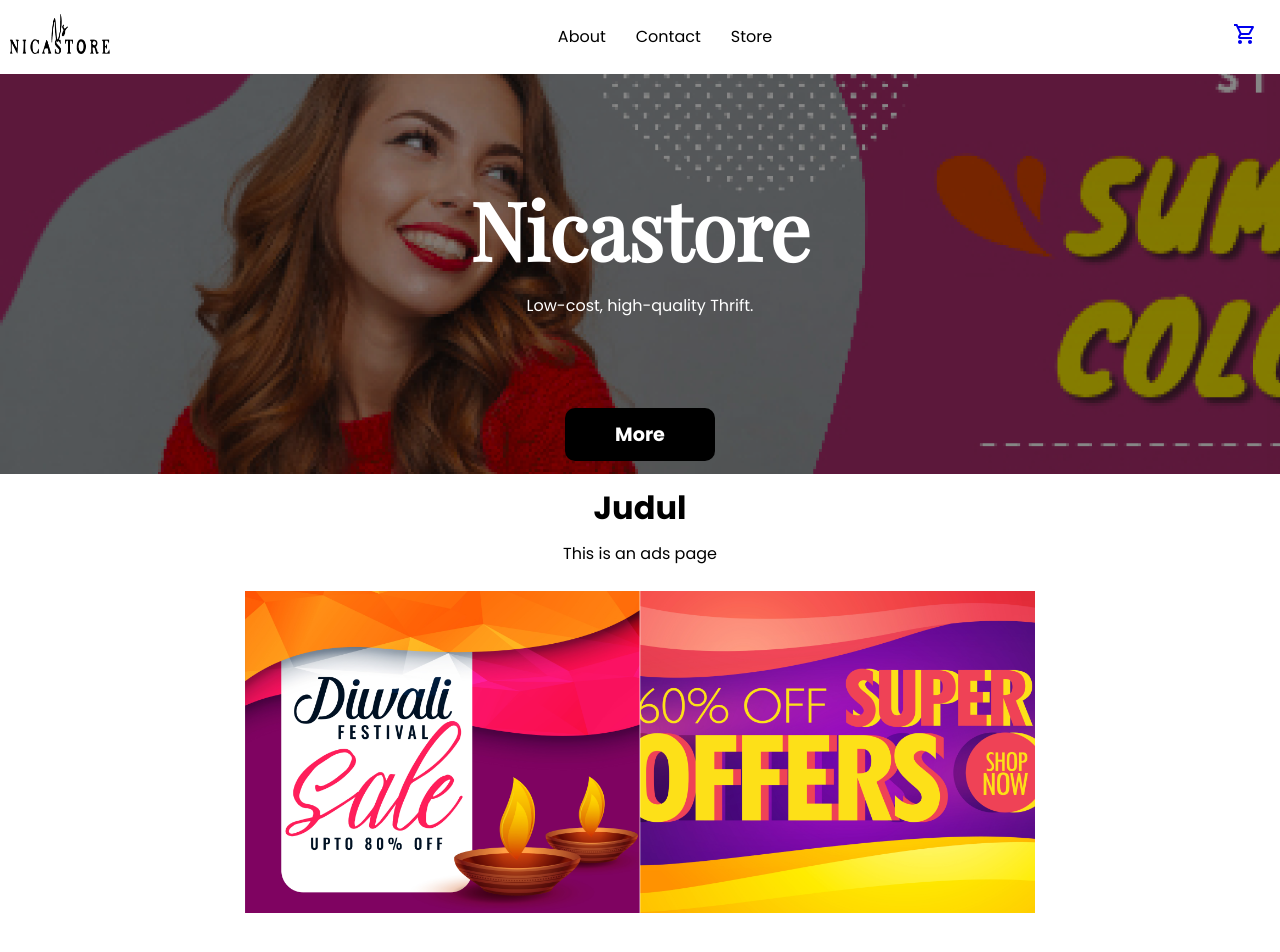
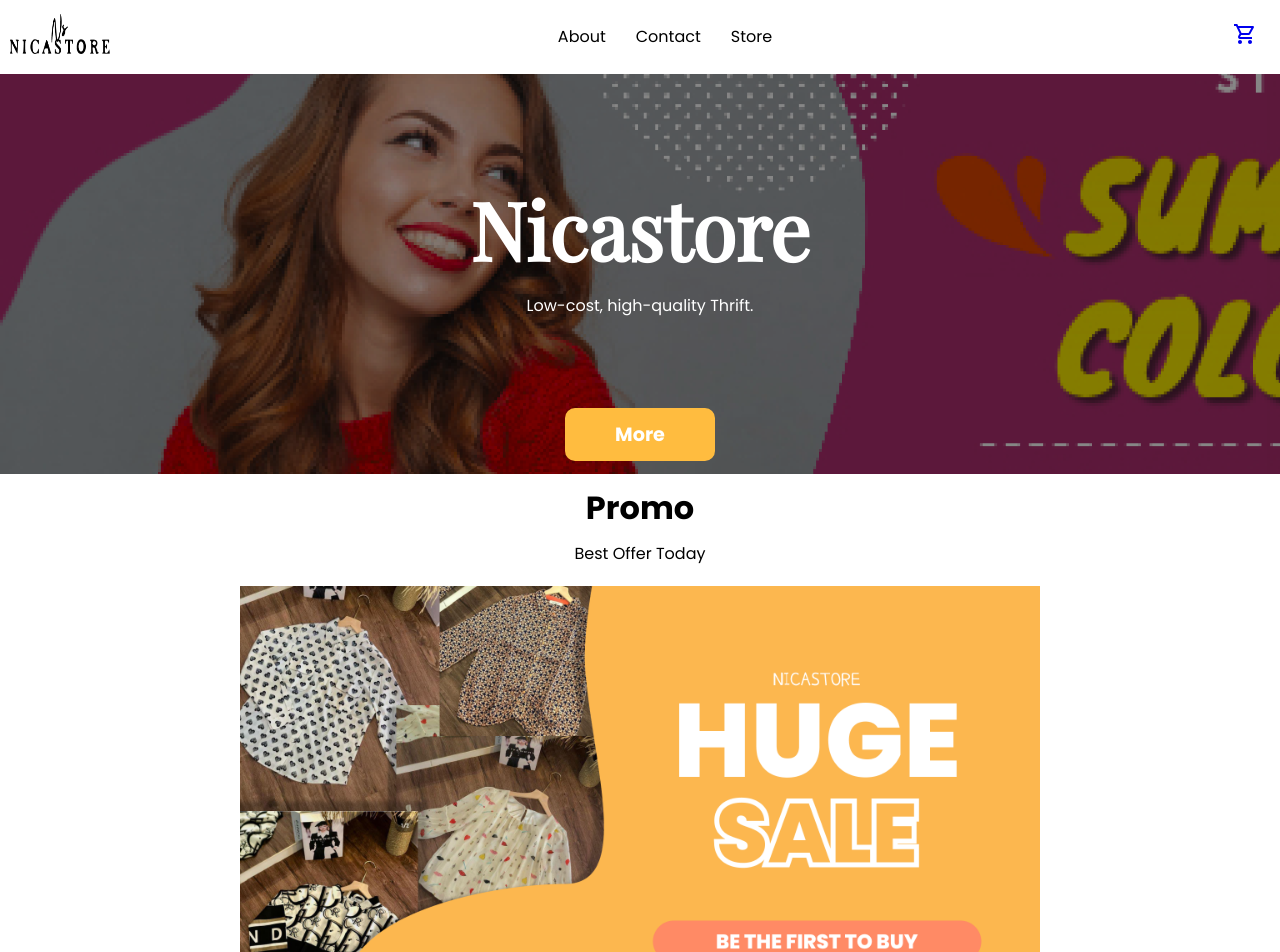
Before and after one commit to merukode/pkrpl-project, a React (Create React App) app: page / in a window 1280 px wide. Shown: the top 952 px of the page. Built offline with nearby package versions, Linux system fonts and the light colour scheme; no server answers.

Commit message:
Adding home image

```diff
--- a/src/screens/Home/Home.js
+++ b/src/screens/Home/Home.js
@@ -1,7 +1,8 @@
 import React from "react";
 import styles from "./Home.module.css";
-import { ads, logo, gambar, profile, ads2 } from "../img";
+import { sale, ads, logo, gambar, profile, ads2 } from "../img";
 import SlideItems from "../Slider/SlideItems";
+import { Link } from "react-router-dom";
 import Footer from "../Footer/Footer";
 import Navbar from "../Navbar/Navbar"
 
@@ -15,18 +16,19 @@
           <p>
           Low-cost, high-quality Thrift.
           </p>
-          <button className={styles.banner_btn}>More</button>
+          <Link to="/store">
+          <button  className={styles.banner_btn}>More</button>
+          </Link>
         </div>
       </div>
 
       <div className={styles.ads}>
         <div className={styles.ads_head}>
-          <h1>Judul</h1>
-          <p>This is an ads page</p>
+          <h1>Promo</h1>
+          <p>Best Offer Today</p>
         </div>
         <div className={styles.ads_img}>
-          <img src={ads} />
-          <img src={ads2} />
+          <img src={sale} />
         </div>
       </div>
 
--- a/src/screens/Home/Home.module.css
+++ b/src/screens/Home/Home.module.css
@@ -85,13 +85,14 @@
     border-radius: 10px;
     font-size: 1.2em;
     font-weight: bold;
-    background-color: black;
+    background-color: rgb(255, 188, 63);
     color: white;
     border: none;
+    cursor: pointer;
 }
 
 .banner_btn:hover{
-    background-color:  rgb(51, 164, 213);
+    background-color:  #FF8A65;
 }
 
 .ads_head{
@@ -101,14 +102,13 @@
 
 .ads_img{
     display: flex;
-    max-width: 800px;
-    margin: auto;
-    background: white;
-    padding: 5px;
+    justify-content: center;
+    align-items: center;
+    text-align: center;
 }
 
 .ads_img img{
-    width: 50%;
+    width: 800px;
 }
 
 .carousel_head{
--- a/src/screens/Slider/SlideItems.js
+++ b/src/screens/Slider/SlideItems.js
@@ -70,6 +70,7 @@
   return (
     <div className="main-box">
       <h2> Our Items </h2>
+      <p>Find our best items here</p>
       <Slider {...settings}>
         {item && item.length > 0 ? item?.map((item, index) => {
           return (
--- a/src/screens/img/index.js
+++ b/src/screens/img/index.js
@@ -6,3 +6,4 @@
 export {default as whiteLogo} from './logo-white.png'
 export {default as search} from './search.svg'
 export {default as persona} from './persona.png'
+export {default as sale} from './sale.png'
```
Also changed, not shown: src/screens/img/sale.png (added).
